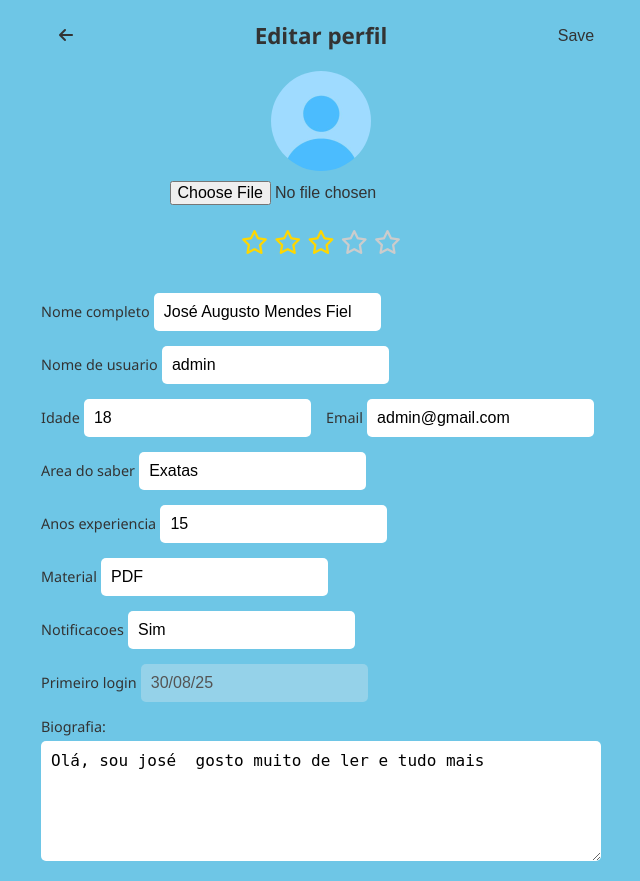
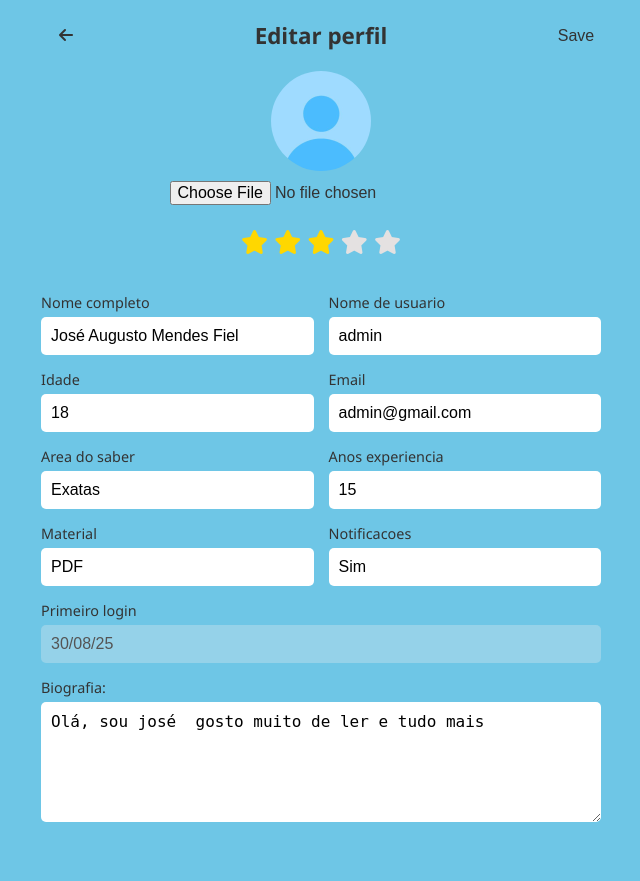
Before and after one commit to Jose-Mendes1864/gizDigital---INFO-I, a Django app: page /app/perfil/ in a window 1280 px wide. Shown: the whole page, without its empty margins (319-959 px from the left). After the commit the page ends 822 px from the top, so only its background shows below. Run offline with Django 5.2, Linux system fonts and the light colour scheme; a user stored in the database is signed in; data comes from the database, SQL or seed files in the repository.

Commit message:
Alteração perfil - estrelas preenchidas

```diff
--- a/app/templates/perfil.html
+++ b/app/templates/perfil.html
@@ -35,11 +35,11 @@
         {% endif %}
         <input type="file" name="fotoDePerfil" />
         <div class="stars">
-          <i class="far fa-star estrela"></i>
-          <i class="far fa-star estrela"></i>
-          <i class="far fa-star estrela"></i>
-          <i class="far fa-star estrela"></i>
-          <i class="far fa-star estrela"></i>
+          <i class="fas fa-star estrela"></i>
+          <i class="fas fa-star estrela"></i>
+          <i class="fas fa-star estrela"></i>
+          <i class="fas fa-star estrela"></i>
+          <i class="fas fa-star estrela"></i>
         </div>
       </div>
 
--- a/templates/static/css/milligram.pEdit.css
+++ b/templates/static/css/milligram.pEdit.css
@@ -61,7 +61,7 @@ header .save {
 }
 
 .stars .estrela {
-  color: #ccc; /* cor padrão */
+  color: #e4e1e1; /*padrão */
   cursor: pointer;
   transition: color 0.3s;
 }
@@ -94,7 +94,9 @@ header .save {
 }
 
 .form-group {
-  flex: 1 1calc(50% - 15px); /* duas colunas com gap */
+  flex: 1 1 calc(50% - 20px); /* duas colunas com gap */
+  display: flex;
+  flex-direction: column;
 }
 
 label {
```
Also changed, not shown: 1 other file.
